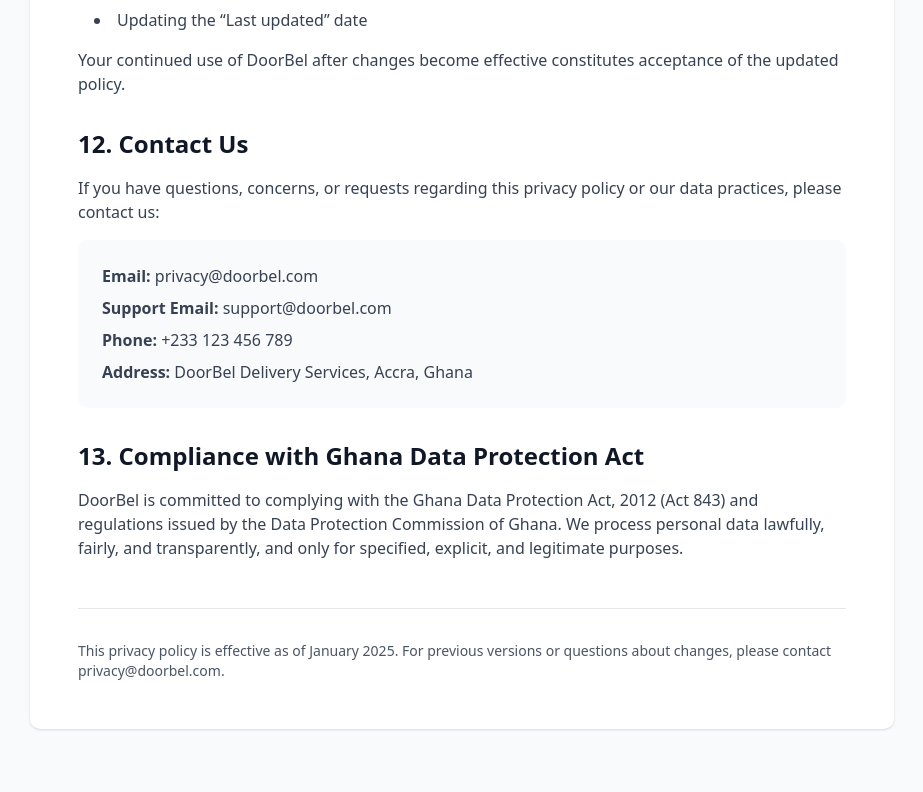
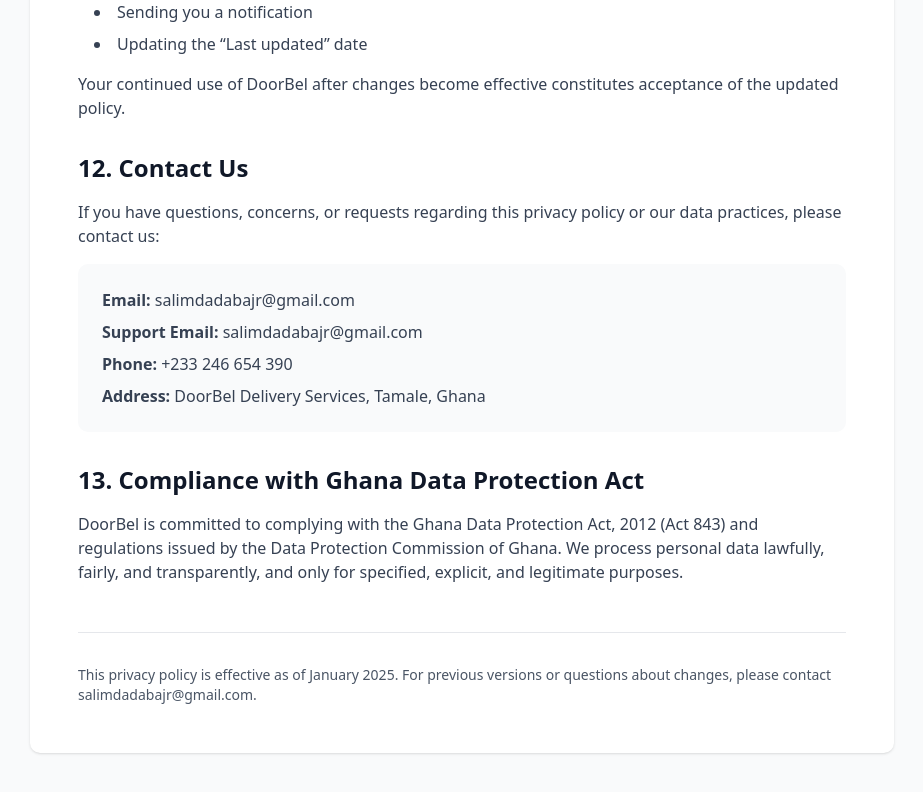
Before and after one commit to Songsim-Labs/doorbel-landing, a Next.js app: page /privacy in a window 1280 px wide. Shown: the part 4660-5452 px from the top of the page, without its empty margins (178-1101 px from the left). Built offline with nearby package versions, Linux system fonts and the light colour scheme.

Commit message:
Update contact information in Privacy Policy, Terms of Service, and email templates to reflect new email and phone details, ensuring consistency across user communications.

```diff
--- a/src/app/privacy/page.tsx
+++ b/src/app/privacy/page.tsx
@@ -141,7 +141,7 @@
               <p>You can update your account information (name) directly in the app. For other changes, contact our support team.</p>
 
               <h3 className="text-xl font-semibold text-gray-900 mt-6 mb-3">Deletion</h3>
-              <p>You can request deletion of your account and associated data by contacting privacy@doorbel.com. We will delete your data within 30 days, except where we are required to retain it for legal purposes.</p>
+              <p>You can request deletion of your account and associated data by contacting salimdadabajr@gmail.com. We will delete your data within 30 days, except where we are required to retain it for legal purposes.</p>
 
               <h3 className="text-xl font-semibold text-gray-900 mt-6 mb-3">Notification Preferences</h3>
               <p>You can manage your notification preferences in the app settings, including:</p>
@@ -224,10 +224,10 @@
                 If you have questions, concerns, or requests regarding this privacy policy or our data practices, please contact us:
               </p>
               <div className="bg-gray-50 p-6 rounded-lg space-y-2">
-                <p><strong>Email:</strong> privacy@doorbel.com</p>
-                <p><strong>Support Email:</strong> support@doorbel.com</p>
-                <p><strong>Phone:</strong> +233 123 456 789</p>
-                <p><strong>Address:</strong> DoorBel Delivery Services, Accra, Ghana</p>
+                <p><strong>Email:</strong> salimdadabajr@gmail.com</p>
+                <p><strong>Support Email:</strong> salimdadabajr@gmail.com</p>
+                <p><strong>Phone:</strong> +233 246 654 390</p>
+                <p><strong>Address:</strong> DoorBel Delivery Services, Tamale, Ghana</p>
               </div>
             </section>
 
@@ -242,7 +242,7 @@
 
           <div className="mt-12 pt-8 border-t border-gray-200">
             <p className="text-sm text-gray-600">
-              This privacy policy is effective as of January 2025. For previous versions or questions about changes, please contact privacy@doorbel.com.
+              This privacy policy is effective as of January 2025. For previous versions or questions about changes, please contact salimdadabajr@gmail.com.
             </p>
           </div>
         </div>
--- a/src/app/terms/page.tsx
+++ b/src/app/terms/page.tsx
@@ -360,10 +360,10 @@
                 For questions about these Terms or any other inquiries, please contact us:
               </p>
               <div className="bg-gray-50 p-6 rounded-lg space-y-2">
-                <p><strong>Legal Email:</strong> legal@doorbel.com</p>
-                <p><strong>Support Email:</strong> support@doorbel.com</p>
-                <p><strong>Phone:</strong> +233 123 456 789</p>
-                <p><strong>Address:</strong> DoorBel Delivery Services, Accra, Ghana</p>
+                <p><strong>Legal Email:</strong> salimdadabajr@gmail.com</p>
+                <p><strong>Support Email:</strong> salimdadabajr@gmail.com</p>
+                <p><strong>Phone:</strong> +233 246 654 390</p>
+                <p><strong>Address:</strong> DoorBel Delivery Services, Tamale, Ghana</p>
               </div>
             </section>
           </div>
--- a/src/lib/emailTemplates.ts
+++ b/src/lib/emailTemplates.ts
@@ -215,7 +215,7 @@
           <div class="footer">
             <p>Thank you for being part of our journey!<br>The DoorBel Team</p>
             <p>🇬🇭 Ghana's #1 Delivery Platform</p>
-            <p><small>Questions? Reply to this email or contact support@doorbel.org</small></p>
+            <p><small>Questions? Reply to this email or contact salimdadabajr@gmail.com</small></p>
           </div>
         </div>
       </body>
```
